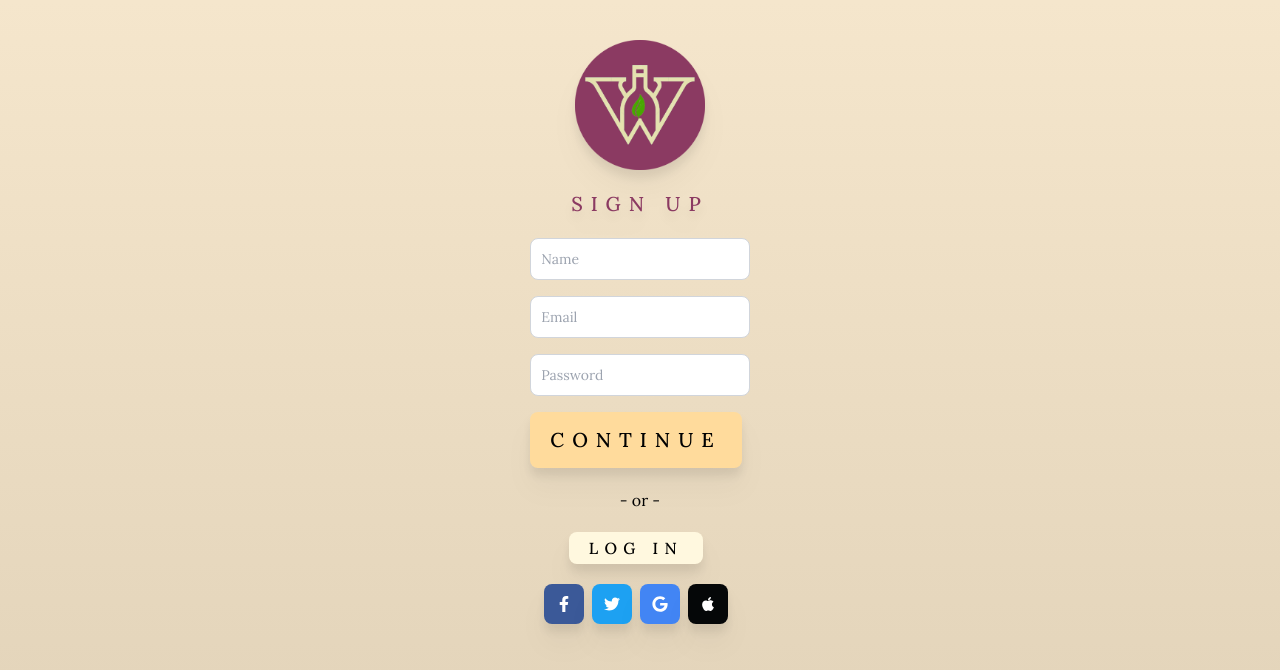
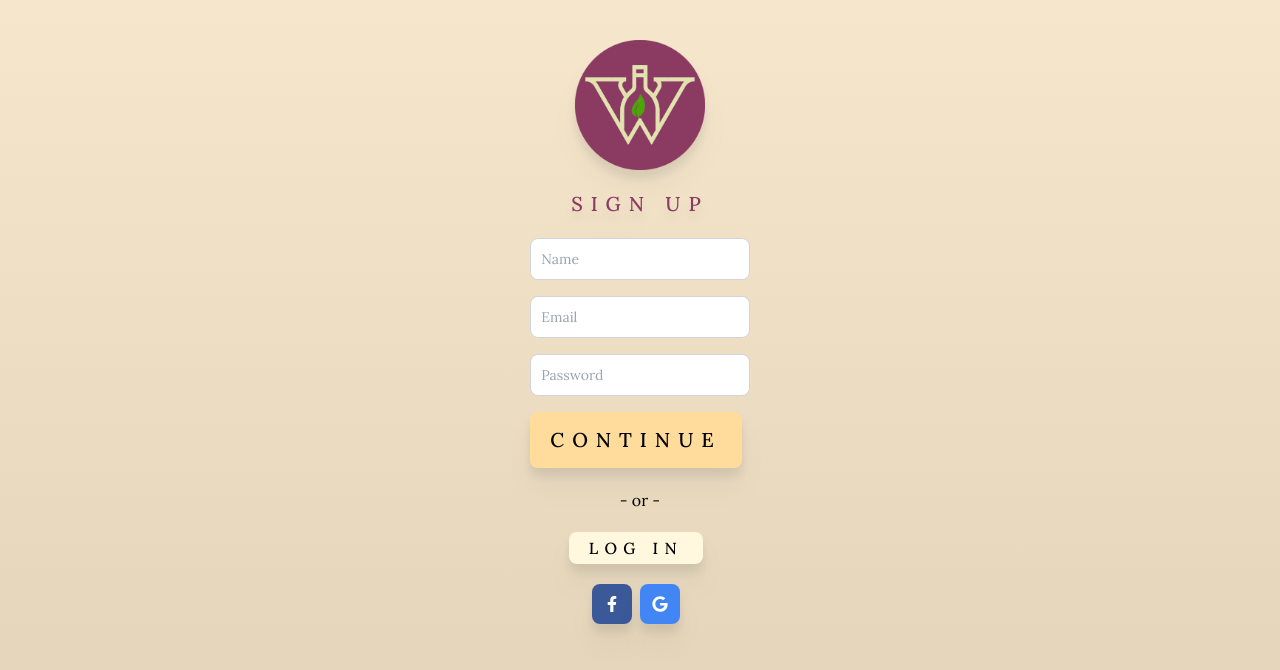
Before and after one commit to erictatchell/WineWhisperer, a Next.js app: page /auth/signup in a window 1280 px wide. Shown: the top 670 px of the page. Built offline with nearby package versions, Linux system fonts and the light colour scheme.

Commit message:
testing instagram redirection

```diff
--- a/middleware/_middleware.tsx
+++ b/middleware/_middleware.tsx
@@ -1,4 +1,5 @@
 import { withAuth } from "next-auth/middleware";
+import { NextRequest, NextResponse } from "next/server";
 
 export default withAuth({
   pages: {
--- a/package.json
+++ b/package.json
@@ -22,6 +22,7 @@
     "autoprefixer": "10.4.14",
     "bcrypt": "^5.1.0",
     "bcryptjs": "^2.4.3",
+    "cookies": "^0.8.0",
     "dotenv": "^16.0.3",
     "eslint": "8.39.0",
     "eslint-config-next": "^13.4.0",
--- a/pages/auth/signup.tsx
+++ b/pages/auth/signup.tsx
@@ -56,15 +56,9 @@ export default function SignUp() {
                 <button type="button" className="drop-shadow-xl justify-center text-white bg-[#3b5998] hover:bg-[#3b5998]/90 focus:ring-4 focus:outline-none focus:ring-[#3b5998]/50 font-medium rounded-lg text-sm py-3 py-3 text-center inline-flex items-center dark:focus:ring-[#3b5998]/55 mr-2 mb-2">
                     <svg className="w-4 h-4 mr-3 ml-3" aria-hidden="true" focusable="false" data-prefix="fab" data-icon="facebook-f" role="img" xmlns="http://www.w3.org/2000/svg" viewBox="0 0 320 512"><path fill="currentColor" d="M279.1 288l14.22-92.66h-88.91v-60.13c0-25.35 12.42-50.06 52.24-50.06h40.42V6.26S260.4 0 225.4 0c-73.22 0-121.1 44.38-121.1 124.7v70.62H22.89V288h81.39v224h100.2V288z"></path></svg>
                 </button>
-                <button type="button" className="drop-shadow-xl justify-center text-white bg-[#1da1f2] hover:bg-[#1da1f2]/90 focus:ring-4 focus:outline-none focus:ring-[#1da1f2]/50 font-medium rounded-lg text-sm px-3 py-3 text-center inline-flex items-center dark:focus:ring-[#1da1f2]/55 mr-2 mb-2">
-                    <svg className="w-4 h-4" aria-hidden="true" focusable="false" data-prefix="fab" data-icon="twitter" role="img" xmlns="http://www.w3.org/2000/svg" viewBox="0 0 512 512"><path fill="currentColor" d="M459.4 151.7c.325 4.548 .325 9.097 .325 13.65 0 138.7-105.6 298.6-298.6 298.6-59.45 0-114.7-17.22-161.1-47.11 8.447 .974 16.57 1.299 25.34 1.299 49.06 0 94.21-16.57 130.3-44.83-46.13-.975-84.79-31.19-98.11-72.77 6.498 .974 12.99 1.624 19.82 1.624 9.421 0 18.84-1.3 27.61-3.573-48.08-9.747-84.14-51.98-84.14-102.1v-1.299c13.97 7.797 30.21 12.67 47.43 13.32-28.26-18.84-46.78-51.01-46.78-87.39 0-19.49 5.197-37.36 14.29-52.95 51.65 63.67 129.3 105.3 216.4 109.8-1.624-7.797-2.599-15.92-2.599-24.04 0-57.83 46.78-104.9 104.9-104.9 30.21 0 57.5 12.67 76.67 33.14 23.72-4.548 46.46-13.32 66.6-25.34-7.798 24.37-24.37 44.83-46.13 57.83 21.12-2.273 41.58-8.122 60.43-16.24-14.29 20.79-32.16 39.31-52.63 54.25z"></path></svg>
-                </button>
 
                 <button onClick={handleSignInClick} type="button" className="drop-shadow-xl justify-center text-white bg-[#4285F4] hover:bg-[#4285F4]/90 focus:ring-4 focus:outline-none focus:ring-[#4285F4]/50 font-medium rounded-lg text-sm px-3 py-3 text-center inline-flex items-center dark:focus:ring-[#4285F4]/55 mr-2 mb-2">
                     <svg className="w-4 h-4" aria-hidden="true" focusable="false" data-prefix="fab" data-icon="google" role="img" xmlns="http://www.w3.org/2000/svg" viewBox="0 0 488 512"><path fill="currentColor" d="M488 261.8C488 403.3 391.1 504 248 504 110.8 504 0 393.2 0 256S110.8 8 248 8c66.8 0 123 24.5 166.3 64.9l-67.5 64.9C258.5 52.6 94.3 116.6 94.3 256c0 86.5 69.1 156.6 153.7 156.6 98.2 0 135-70.4 140.8-106.9H248v-85.3h236.1c2.3 12.7 3.9 24.9 3.9 41.4z"></path></svg>
-                </button>
-                <button type="button" className="drop-shadow-xl justify-center text-white bg-[#050708] hover:bg-[#050708]/90 focus:ring-4 focus:outline-none focus:ring-[#050708]/50 font-medium rounded-lg text-sm px-3 py-3 text-center inline-flex items-center dark:focus:ring-[#050708]/50 mr-2 mb-2">
-                    <svg className="w-4 h-4" aria-hidden="true" focusable="false" data-prefix="fab" data-icon="apple" role="img" xmlns="http://www.w3.org/2000/svg" viewBox="0 0 384 512"><path fill="currentColor" d="M318.7 268.7c-.2-36.7 16.4-64.4 50-84.8-18.8-26.9-47.2-41.7-84.7-44.6-35.5-2.8-74.3 20.7-88.5 20.7-15 0-49.4-19.7-76.4-19.7C63.3 141.2 4 184.8 4 273.5q0 39.3 14.4 81.2c12.8 36.7 59 126.7 107.2 125.2 25.2-.6 43-17.9 75.8-17.9 31.8 0 48.3 17.9 76.4 17.9 48.6-.7 90.4-82.5 102.6-119.3-65.2-30.7-61.7-90-61.7-91.9zm-56.6-164.2c27.3-32.4 24.8-61.9 24-72.5-24.1 1.4-52 16.4-67.9 34.9-17.5 19.8-27.8 44.3-25.6 71.9 26.1 2 49.9-11.4 69.5-34.3z"></path></svg>
                 </button>
             </div>
         </main>
--- a/pages/index.tsx
+++ b/pages/index.tsx
@@ -36,15 +36,9 @@ export default function Home() {
         <button type="button" className="drop-shadow-xl justify-center text-white bg-[#3b5998] hover:bg-[#3b5998]/90 focus:ring-4 focus:outline-none focus:ring-[#3b5998]/50 font-medium rounded-lg text-sm py-3 py-3 text-center inline-flex items-center dark:focus:ring-[#3b5998]/55 mr-2 mb-2">
           <svg className="w-4 h-4 mr-3 ml-3" aria-hidden="true" focusable="false" data-prefix="fab" data-icon="facebook-f" role="img" xmlns="http://www.w3.org/2000/svg" viewBox="0 0 320 512"><path fill="currentColor" d="M279.1 288l14.22-92.66h-88.91v-60.13c0-25.35 12.42-50.06 52.24-50.06h40.42V6.26S260.4 0 225.4 0c-73.22 0-121.1 44.38-121.1 124.7v70.62H22.89V288h81.39v224h100.2V288z"></path></svg>
         </button>
-        <button type="button" className="drop-shadow-xl justify-center text-white bg-[#1da1f2] hover:bg-[#1da1f2]/90 focus:ring-4 focus:outline-none focus:ring-[#1da1f2]/50 font-medium rounded-lg text-sm px-3 py-3 text-center inline-flex items-center dark:focus:ring-[#1da1f2]/55 mr-2 mb-2">
-          <svg className="w-4 h-4" aria-hidden="true" focusable="false" data-prefix="fab" data-icon="twitter" role="img" xmlns="http://www.w3.org/2000/svg" viewBox="0 0 512 512"><path fill="currentColor" d="M459.4 151.7c.325 4.548 .325 9.097 .325 13.65 0 138.7-105.6 298.6-298.6 298.6-59.45 0-114.7-17.22-161.1-47.11 8.447 .974 16.57 1.299 25.34 1.299 49.06 0 94.21-16.57 130.3-44.83-46.13-.975-84.79-31.19-98.11-72.77 6.498 .974 12.99 1.624 19.82 1.624 9.421 0 18.84-1.3 27.61-3.573-48.08-9.747-84.14-51.98-84.14-102.1v-1.299c13.97 7.797 30.21 12.67 47.43 13.32-28.26-18.84-46.78-51.01-46.78-87.39 0-19.49 5.197-37.36 14.29-52.95 51.65 63.67 129.3 105.3 216.4 109.8-1.624-7.797-2.599-15.92-2.599-24.04 0-57.83 46.78-104.9 104.9-104.9 30.21 0 57.5 12.67 76.67 33.14 23.72-4.548 46.46-13.32 66.6-25.34-7.798 24.37-24.37 44.83-46.13 57.83 21.12-2.273 41.58-8.122 60.43-16.24-14.29 20.79-32.16 39.31-52.63 54.25z"></path></svg>
-        </button>
 
         <button onClick={handleSignInClick} type="button" className="drop-shadow-xl justify-center text-white bg-[#4285F4] hover:bg-[#4285F4]/90 focus:ring-4 focus:outline-none focus:ring-[#4285F4]/50 font-medium rounded-lg text-sm px-3 py-3 text-center inline-flex items-center dark:focus:ring-[#4285F4]/55 mr-2 mb-2">
           <svg className="w-4 h-4" aria-hidden="true" focusable="false" data-prefix="fab" data-icon="google" role="img" xmlns="http://www.w3.org/2000/svg" viewBox="0 0 488 512"><path fill="currentColor" d="M488 261.8C488 403.3 391.1 504 248 504 110.8 504 0 393.2 0 256S110.8 8 248 8c66.8 0 123 24.5 166.3 64.9l-67.5 64.9C258.5 52.6 94.3 116.6 94.3 256c0 86.5 69.1 156.6 153.7 156.6 98.2 0 135-70.4 140.8-106.9H248v-85.3h236.1c2.3 12.7 3.9 24.9 3.9 41.4z"></path></svg>
-        </button>
-        <button type="button" className="drop-shadow-xl justify-center text-white bg-[#050708] hover:bg-[#050708]/90 focus:ring-4 focus:outline-none focus:ring-[#050708]/50 font-medium rounded-lg text-sm px-3 py-3 text-center inline-flex items-center dark:focus:ring-[#050708]/50 mr-2 mb-2">
-          <svg className="w-4 h-4" aria-hidden="true" focusable="false" data-prefix="fab" data-icon="apple" role="img" xmlns="http://www.w3.org/2000/svg" viewBox="0 0 384 512"><path fill="currentColor" d="M318.7 268.7c-.2-36.7 16.4-64.4 50-84.8-18.8-26.9-47.2-41.7-84.7-44.6-35.5-2.8-74.3 20.7-88.5 20.7-15 0-49.4-19.7-76.4-19.7C63.3 141.2 4 184.8 4 273.5q0 39.3 14.4 81.2c12.8 36.7 59 126.7 107.2 125.2 25.2-.6 43-17.9 75.8-17.9 31.8 0 48.3 17.9 76.4 17.9 48.6-.7 90.4-82.5 102.6-119.3-65.2-30.7-61.7-90-61.7-91.9zm-56.6-164.2c27.3-32.4 24.8-61.9 24-72.5-24.1 1.4-52 16.4-67.9 34.9-17.5 19.8-27.8 44.3-25.6 71.9 26.1 2 49.9-11.4 69.5-34.3z"></path></svg>
         </button>
       </div>
 
```
Also changed, not shown: pages/auth/login.tsx (+6 -6 lines), 1 other file (tests, documents, lock files or other folders).
